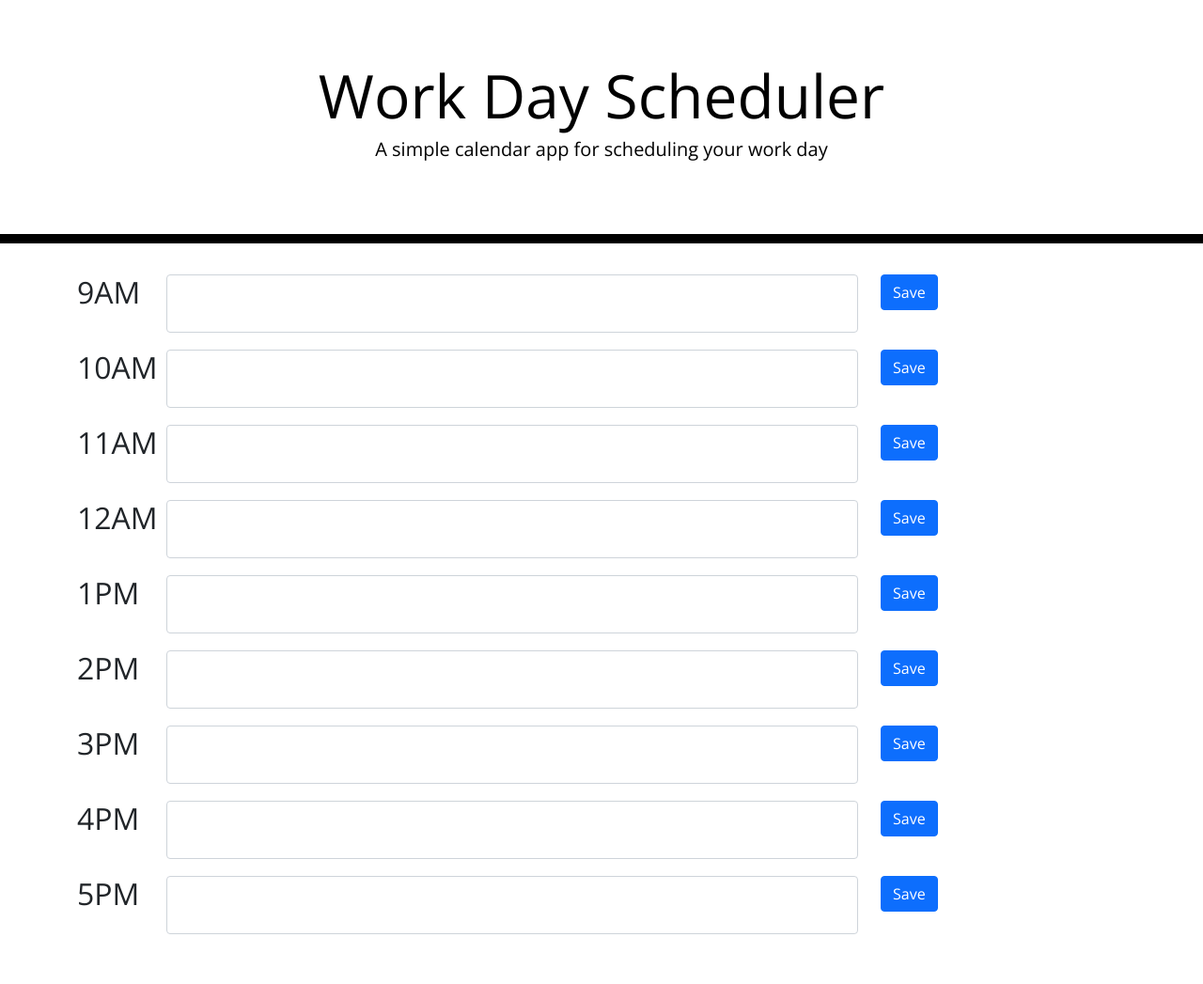
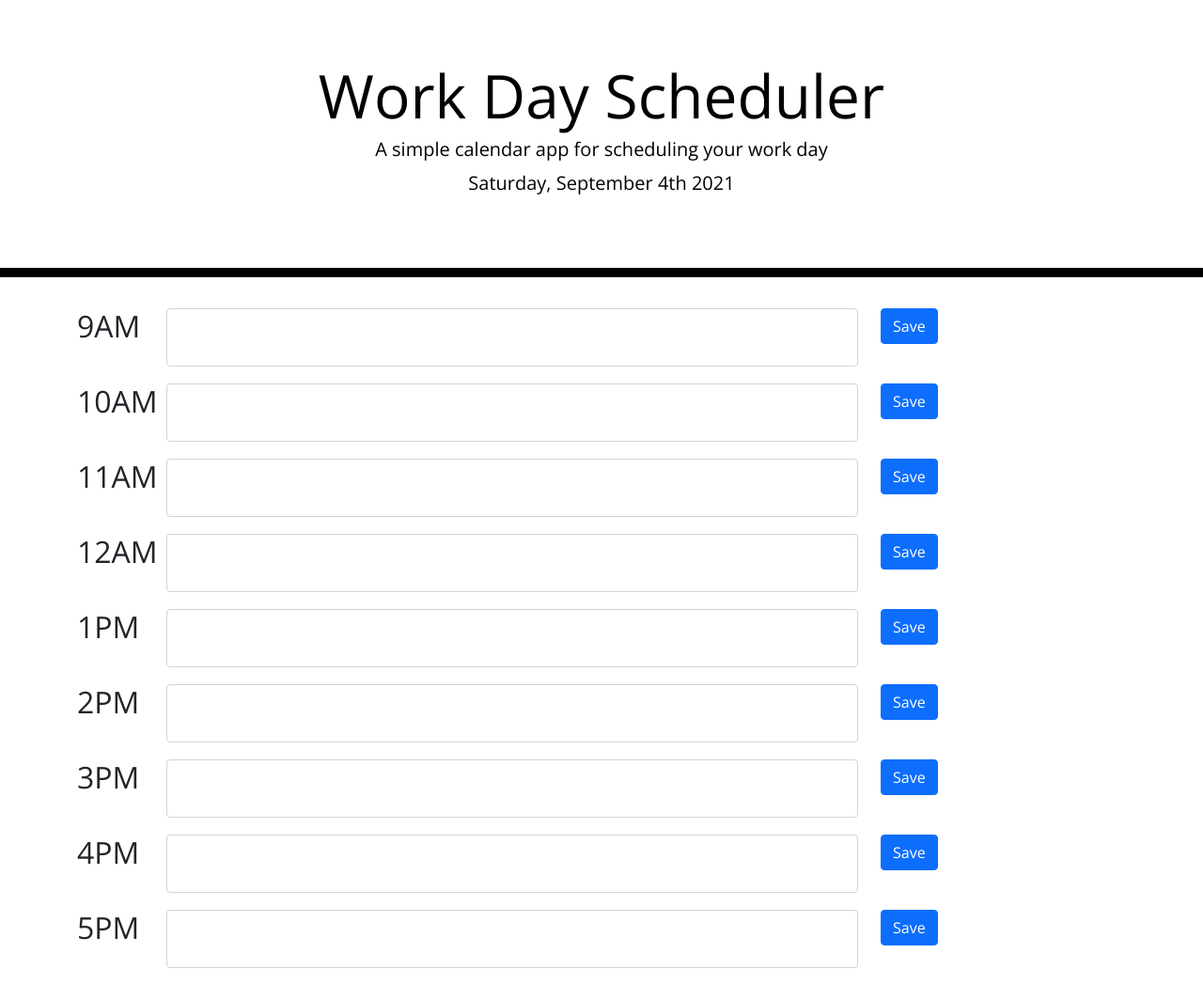
Before and after one commit to Jsieler/Work-Day-Scheduler, a plain HTML site: page index.html in a window 1280 px wide. Shown: the whole page at 94% size. Before the commit the page ends 1011 px from the top, so only its background shows below. Drawn offline with nearby package versions, Linux system fonts and the light colour scheme.

Commit message:
added moment to get current date

```diff
--- a/index.html
+++ b/index.html
@@ -70,6 +70,7 @@
 
     <script src="https://code.jquery.com/jquery-3.4.1.min.js"></script>
     <script src="https://cdnjs.cloudflare.com/ajax/libs/moment.js/2.24.0/moment.min.js"></script>
+    <script src="script.js"></script>
 </body>
 
 </html>
--- /dev/null
+++ b/script.js
@@ -0,0 +1,3 @@
+var currentDay = document.querySelector("#currentDay")
+var currentTime = moment();
+currentDay.textContent = currentTime.format("dddd, MMMM Do YYYY")
```
